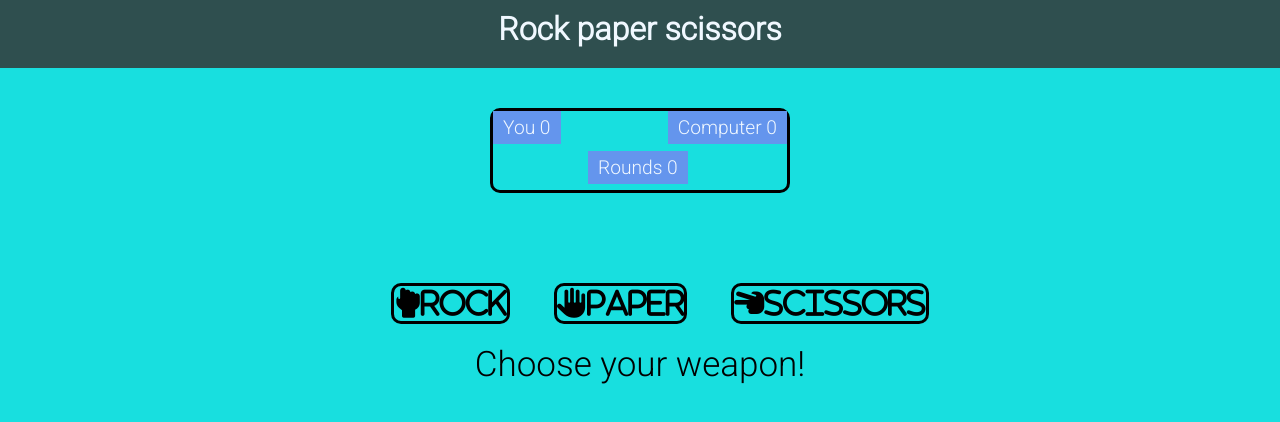
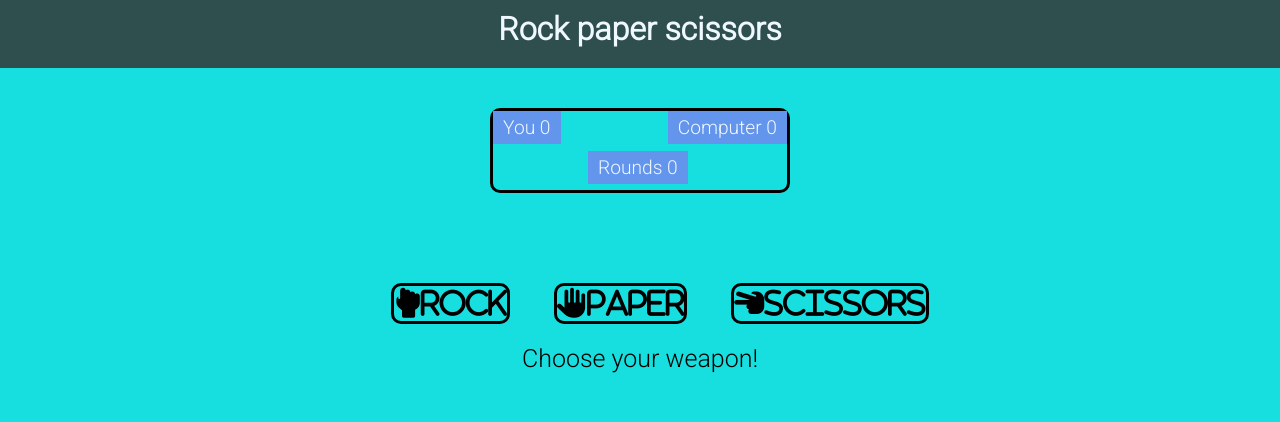
Before and after one commit to salms358/Rock-Paper-Scissors, a plain HTML site: page index.html in a window 1280 px wide. Drawn offline with nearby package versions, Linux system fonts and the light colour scheme.

Commit message:
updating the media queries

```diff
--- a/assets/css/style.css
+++ b/assets/css/style.css
@@ -150,7 +150,7 @@
         margin-top: 30px;
     }
     #punch {
-        font-size: 35px;
+        font-size: 25px;
     }
 }
     @media only screen and (min-width: 1025px) {
@@ -170,6 +170,6 @@
 
 }
 #punch {
-    padding-bottom: 30px;
+    padding-bottom: 20px;
 }
     }
```
Also changed, not shown: assets/images/Screenshot 2023-03-11 181835 (2).png (renamed from images/Screenshot 2023-03-11 181835 (2).png), assets/images/Web capture_11-3-2023_182119_salms358.github.io.jpeg (renamed from images/Web capture_11-3-2023_182119_salms358.github.io.jpeg), assets/images/Web capture_11-3-2023_182249_salms358.github.io (1).jpeg (renamed from images/Web capture_11-3-2023_182249_salms358.github.io (1).jpeg), assets/images/favicon.ico (renamed from images/favicon.ico).
